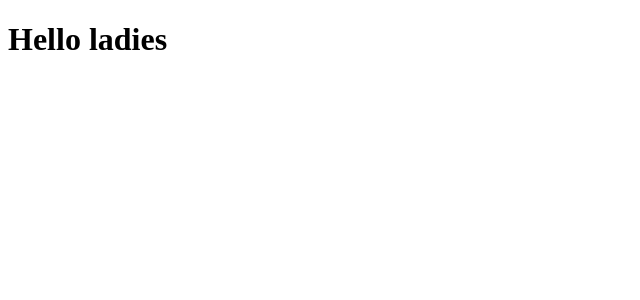
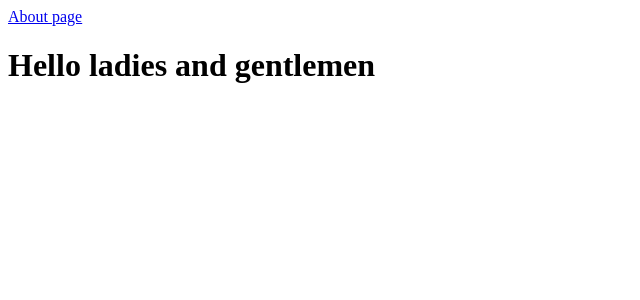
Before and after one commit to DavidML89/React-Udemy, a Next.js app in the folder 28-next-intro/first-next/: page / in a window 1280 px wide. Shown: the top 300 px of the page, without its empty margins (0-640 px from the left). Built offline with nearby package versions, Linux system fonts and the light colour scheme.

Commit message:
Second page added and linked

```diff
--- a/28-next-intro/first-next/pages/index.js
+++ b/28-next-intro/first-next/pages/index.js
@@ -1,6 +1,9 @@
+import Link from "next/link"
+
 const Index = () => (
   <div>
-    <h1>Hello ladies</h1>
+    <Link href="/about"><a>About page</a></Link>
+    <h1>Hello ladies and gentlemen</h1>
   </div>
 );
 
```
Also changed, not shown: 28-next-intro/first-next/pages/about.js (added, +7 -0 lines).
